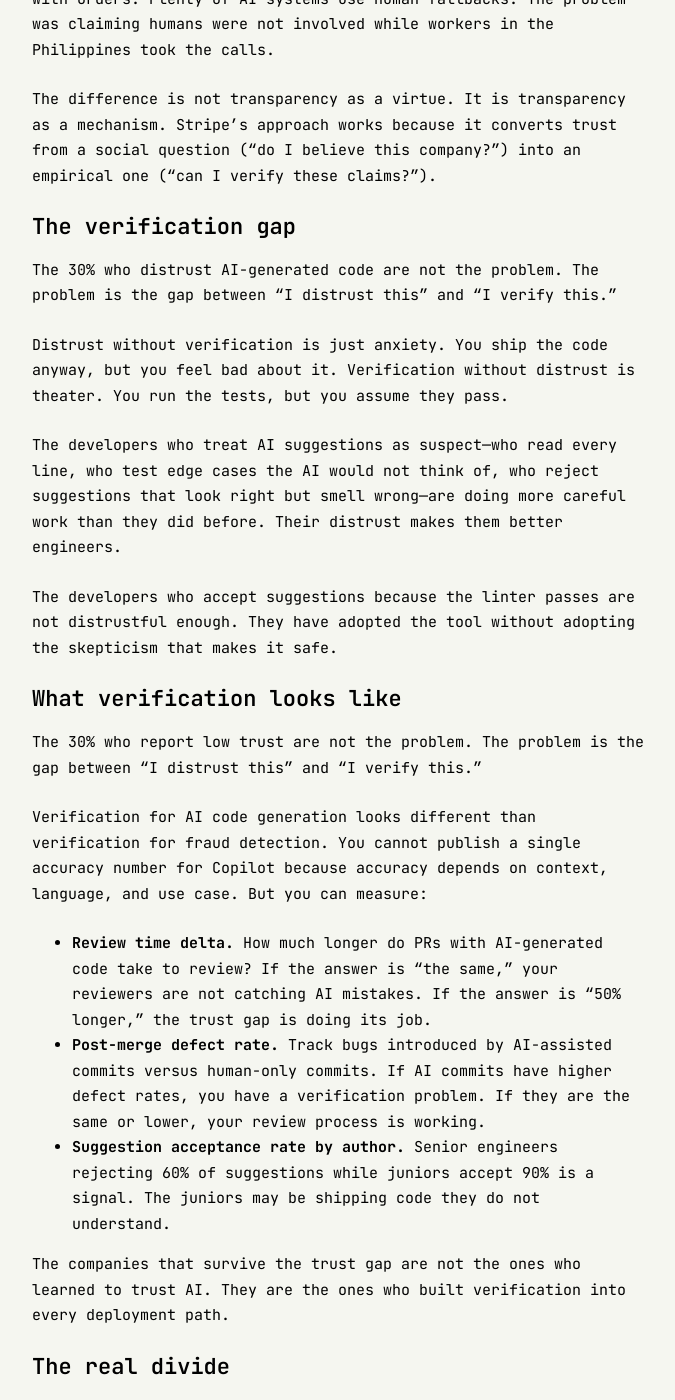
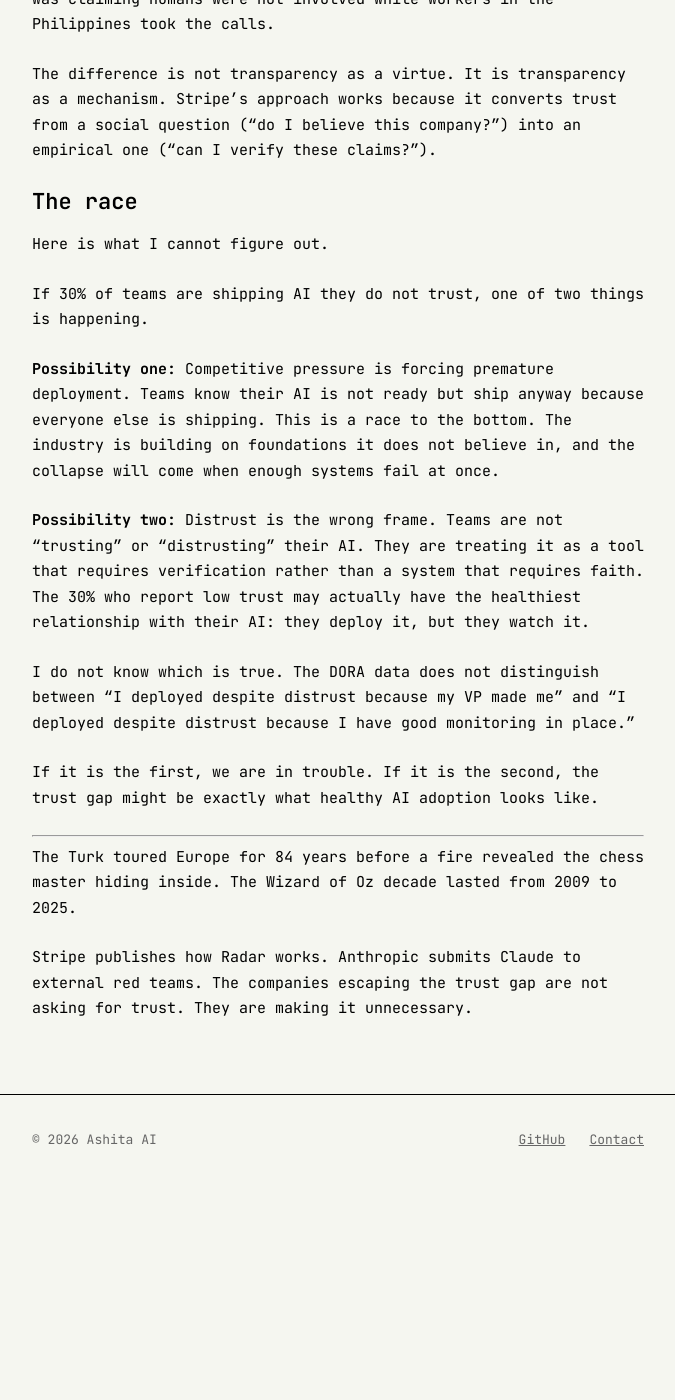
Before and after one commit to ashita-ai/ashita-ai.github.io, a Jekyll site: the page built from _posts/2026-01-27-the-trust-gap.md, in a window 1280 px wide and 1400 px high, scrolled down 2641 px. Shown: the whole window, without its empty margins (302-977 px from the left). Built offline with Jekyll 4.4.1, drawn with Linux system fonts in a browser that asks for light colours; after the commit the page ends 3825 px from its top, so only the background shows below that; some of the changed text lies outside the part shown.

```diff
--- a/_posts/2026-01-27-the-trust-gap.md
+++ b/_posts/2026-01-27-the-trust-gap.md
@@ -16,7 +16,7 @@
 
 The tech industry ran the same con.
 
-**Expensify** marketed "SmartScan" as AI that automatically processed expense receipts. From 2009 to 2012, [Mechanical Turk workers](https://theoutline.com/post/2520/strangers-are-looking-at-your-data-for-pennies) transcribed them manually for 2 cents each. One worker discovered strangers' Uber receipts with full names and home addresses. Boarding passes. Medical records. Bank account numbers. The practice resurfaced in 2017 when reporters caught them using crowdsourced labor again.
+**Expensify** marketed "SmartScan" as AI that automatically processed expense receipts. From 2009 to 2012, [Mechanical Turk workers](https://theoutline.com/post/2520/strangers-are-looking-at-your-data-for-pennies) transcribed them manually for 2 cents each. One worker discovered strangers' Uber receipts with full names and home addresses. Boarding passes. Medical records. Bank account numbers. The practice resurfaced in 2017.
 
 **Facebook M** was announced as an AI assistant in 2015. Reality: [no more than 30% of responses](https://en.wikipedia.org/wiki/M_(virtual_assistant)) were ever served by the AI. Human operators handled the rest, taking over conversations without users knowing. Quietly shut down in 2018.
 
@@ -60,46 +60,22 @@
 
 The difference is not transparency as a virtue. It is transparency as a mechanism. Stripe's approach works because it converts trust from a social question ("do I believe this company?") into an empirical one ("can I verify these claims?").
 
-## The verification gap
+## The race
 
-The 30% who distrust AI-generated code are not the problem. The problem is the gap between "I distrust this" and "I verify this."
+Here is what I cannot figure out.
 
-Distrust without verification is just anxiety. You ship the code anyway, but you feel bad about it. Verification without distrust is theater. You run the tests, but you assume they pass.
+If 30% of teams are shipping AI they do not trust, one of two things is happening.
 
-The developers who treat AI suggestions as suspect—who read every line, who test edge cases the AI would not think of, who reject suggestions that look right but smell wrong—are doing more careful work than they did before. Their distrust makes them better engineers.
+**Possibility one:** Competitive pressure is forcing premature deployment. Teams know their AI is not ready but ship anyway because everyone else is shipping. This is a race to the bottom. The industry is building on foundations it does not believe in, and the collapse will come when enough systems fail at once.
 
-The developers who accept suggestions because the linter passes are not distrustful enough. They have adopted the tool without adopting the skepticism that makes it safe.
+**Possibility two:** Distrust is the wrong frame. Teams are not "trusting" or "distrusting" their AI. They are treating it as a tool that requires verification rather than a system that requires faith. The 30% who report low trust may actually have the healthiest relationship with their AI: they deploy it, but they watch it.
 
-## What verification looks like
+I do not know which is true. The DORA data does not distinguish between "I deployed despite distrust because my VP made me" and "I deployed despite distrust because I have good monitoring in place."
 
-The 30% who report low trust are not the problem. The problem is the gap between "I distrust this" and "I verify this."
-
-Verification for AI code generation looks different than verification for fraud detection. You cannot publish a single accuracy number for Copilot because accuracy depends on context, language, and use case. But you can measure:
-
-- **Review time delta.** How much longer do PRs with AI-generated code take to review? If the answer is "the same," your reviewers are not catching AI mistakes. If the answer is "50% longer," the trust gap is doing its job.
-- **Post-merge defect rate.** Track bugs introduced by AI-assisted commits versus human-only commits. If AI commits have higher defect rates, you have a verification problem. If they are the same or lower, your review process is working.
-- **Suggestion acceptance rate by author.** Senior engineers rejecting 60% of suggestions while juniors accept 90% is a signal. The juniors may be shipping code they do not understand.
-
-The companies that survive the trust gap are not the ones who learned to trust AI. They are the ones who built verification into every deployment path.
-
-## The real divide
-
-The DORA data shows two populations that look identical in the numbers but are completely different in practice.
-
-Population one: Teams shipping AI because the VP mandated it. They distrust the outputs, skip verification because it slows them down, and hope nothing breaks. When it breaks, they blame the tool.
-
-Population two: Teams shipping AI because they verified it works. They distrust the outputs, verify anyway, and catch the failures before production. When something slips through, they improve the verification.
-
-Both report low trust. Both show 90% adoption. One is a race to the bottom. The other is healthy engineering.
-
-The trust gap is not going away. The question is whether your distrust makes you more careful or just more anxious.
+If it is the first, we are in trouble. If it is the second, the trust gap might be exactly what healthy AI adoption looks like.
 
 ---
 
-The Turk toured Europe for 84 years before fire exposed the grandmaster inside. The Wizard of Oz decade ran from 2009 until the SEC started enforcing.
+The Turk toured Europe for 84 years before a fire revealed the chess master hiding inside. The Wizard of Oz decade lasted from 2009 to 2025.
 
-Stripe publishes fraud rates. Anthropic publishes red team results. The developers who survive AI coding tools are the ones who read every line the AI writes.
-
-The companies escaping the trust gap are not building more trustworthy AI. They are hiring engineers whose distrust makes them more careful.
-
-The 30% who distrust AI-generated code are not behind. They are ahead—if their distrust drives verification instead of paralysis.
+Stripe publishes how Radar works. Anthropic submits Claude to external red teams. The companies escaping the trust gap are not asking for trust. They are making it unnecessary.
```
